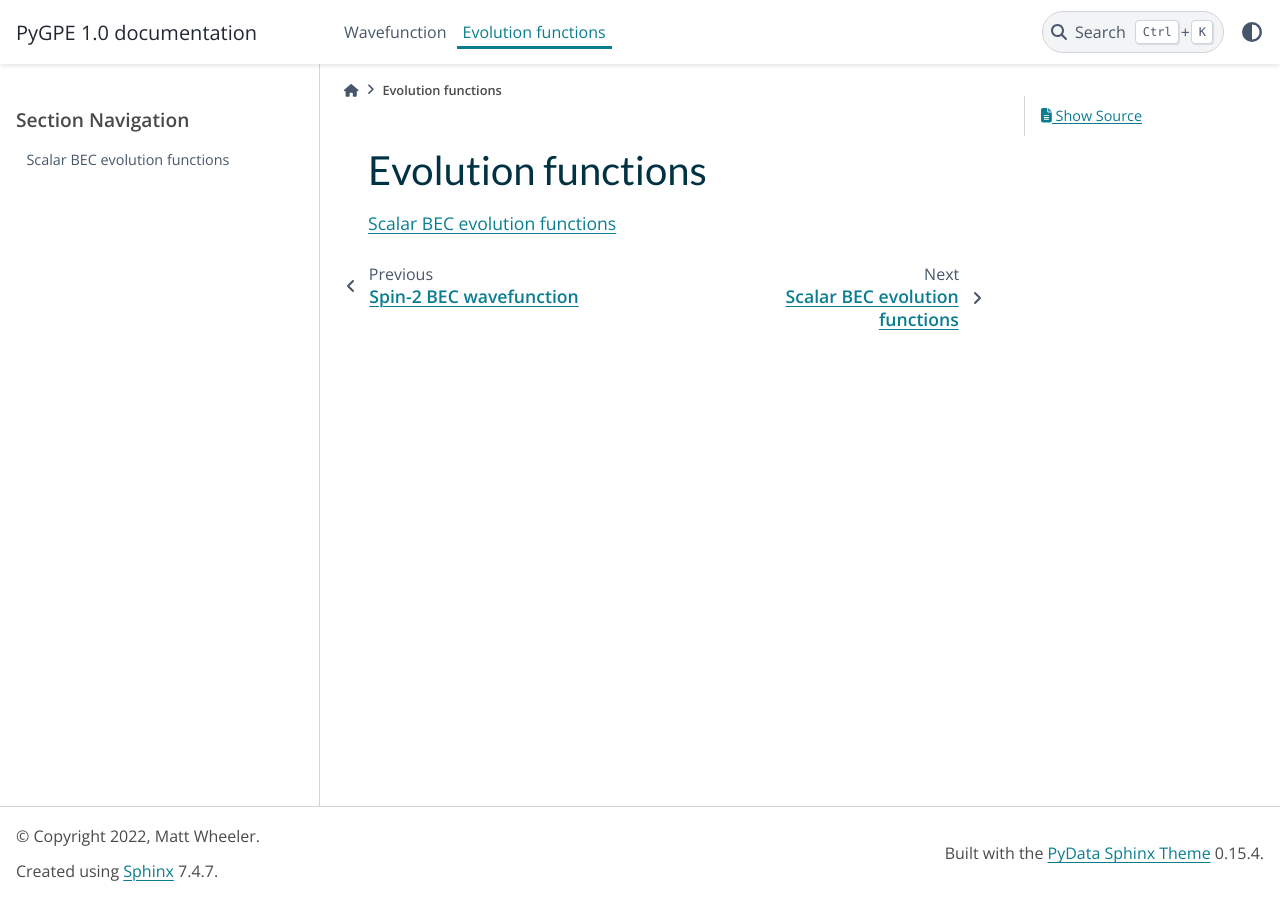
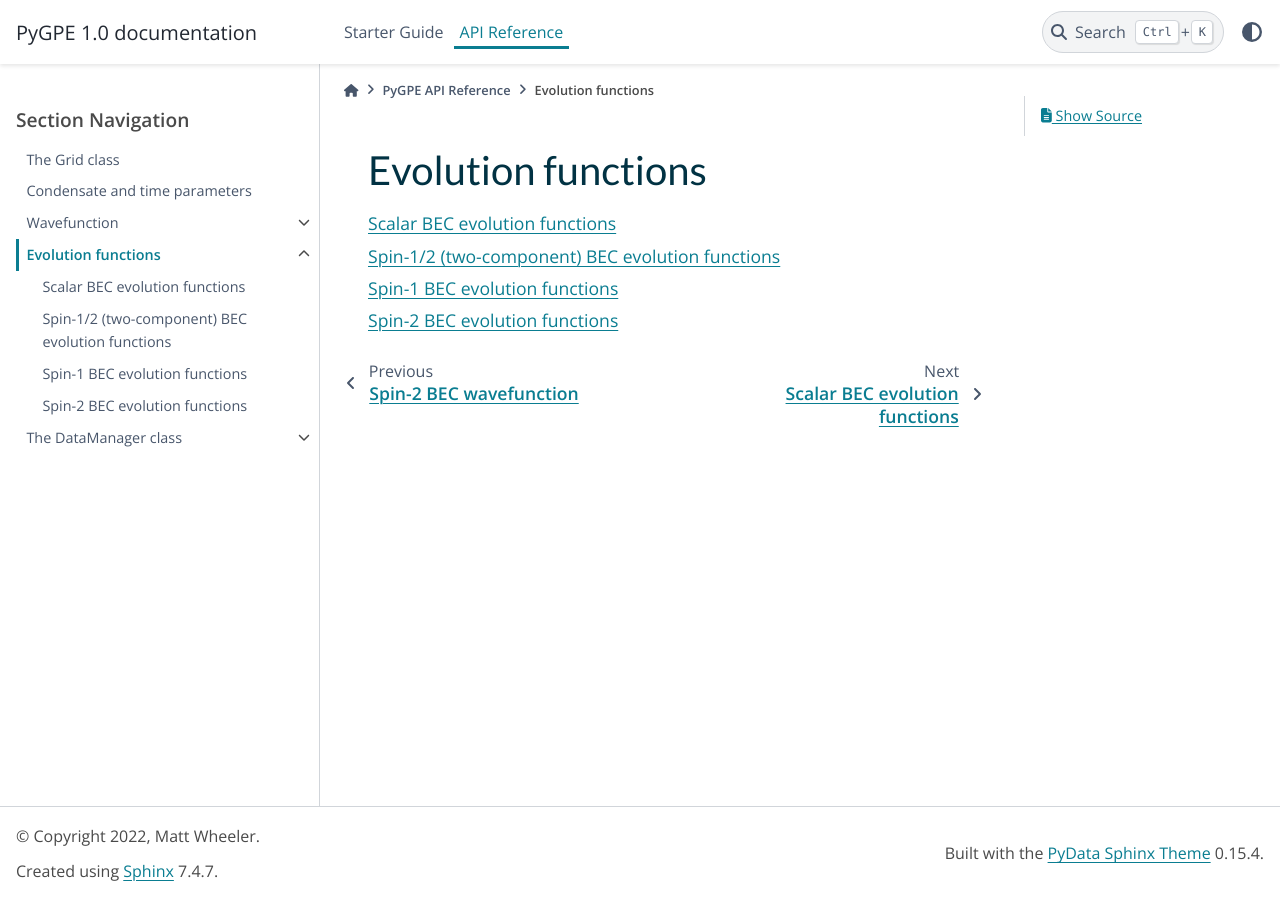
Before and after one commit to wheelerMT/pygpe, a Sphinx documentation site: the page built from docs/source/reference/evolution.rst, in a window 1280 px wide. Built offline with Sphinx 7.4.7 and the PyData theme 0.15.4, drawn with Linux system fonts in a browser that asks for light colours.

Commit message:
Added more initial documentation files

```diff
--- /dev/null
+++ b/docs/source/reference/datamanager.rst
@@ -0,0 +1,10 @@
+The DataManager class
+=====================
+
+.. toctree::
+    :maxdepth: 1
+
+    datamanager.scalar
+    datamanager.spinhalf
+    datamanager.spinone
+    datamanager.spintwo
--- /dev/null
+++ b/docs/source/reference/datamanager.scalar.rst
@@ -0,0 +1,2 @@
+Scalar BEC DataManager
+======================
--- /dev/null
+++ b/docs/source/reference/datamanager.spinhalf.rst
@@ -0,0 +1,2 @@
+Spin-1/2 BEC DataManager
+========================
--- /dev/null
+++ b/docs/source/reference/datamanager.spinone.rst
@@ -0,0 +1,2 @@
+Spin-1 BEC DataManager
+======================
--- /dev/null
+++ b/docs/source/reference/datamanager.spintwo.rst
@@ -0,0 +1,2 @@
+Spin-2 BEC DataManager
+======================
--- a/docs/source/user/evolution.rst
+++ b/docs/source/reference/evolution.rst
@@ -6,3 +6,6 @@ Evolution functions
     :maxdepth: 1
 
     evolution.scalar
+    evolution.spinhalf
+    evolution.spinone
+    evolution.spintwo
--- /dev/null
+++ b/docs/source/reference/evolution.spinhalf.rst
@@ -0,0 +1,2 @@
+Spin-1/2 (two-component) BEC evolution functions
+================================================
--- /dev/null
+++ b/docs/source/reference/evolution.spinone.rst
@@ -0,0 +1,2 @@
+Spin-1 BEC evolution functions
+==============================
--- /dev/null
+++ b/docs/source/reference/evolution.spintwo.rst
@@ -0,0 +1,2 @@
+Spin-2 BEC evolution functions
+==============================
--- /dev/null
+++ b/docs/source/reference/grid.rst
@@ -0,0 +1,2 @@
+The Grid class
+==============
--- /dev/null
+++ b/docs/source/reference/index.rst
@@ -0,0 +1,17 @@
+PyGPE API Reference
+===================
+
+:Release: |release|
+:Date: |today|
+
+This API reference details all the functions, modules and objects included in PyGPE, describing what they
+are and what they do.
+
+.. toctree::
+   :maxdepth: 2
+
+   grid
+   parameters
+   wavefunction
+   evolution
+   datamanager
--- /dev/null
+++ b/docs/source/reference/parameters.rst
@@ -0,0 +1,2 @@
+Condensate and time parameters
+==============================
```
Also changed, not shown: docs/source/index.rst (+6 -6 lines), docs/source/reference/api_reference.rst (deleted), docs/source/reference/evolution.scalar.rst (renamed from docs/source/user/evolution.scalar.rst), docs/source/reference/wavefunction.rst (renamed from docs/source/user/wavefunction.rst), docs/source/reference/wavefunction.scalar.rst (renamed from docs/source/user/wavefunction.scalar.rst), docs/source/reference/wavefunction.spinhalf.rst (renamed from docs/source/user/wavefunction.spinhalf.rst), docs/source/reference/wavefunction.spinone.rst (renamed from docs/source/user/wavefunction.spinone.rst), docs/source/reference/wavefunction.spintwo.rst (renamed from docs/source/user/wavefunction.spintwo.rst).
